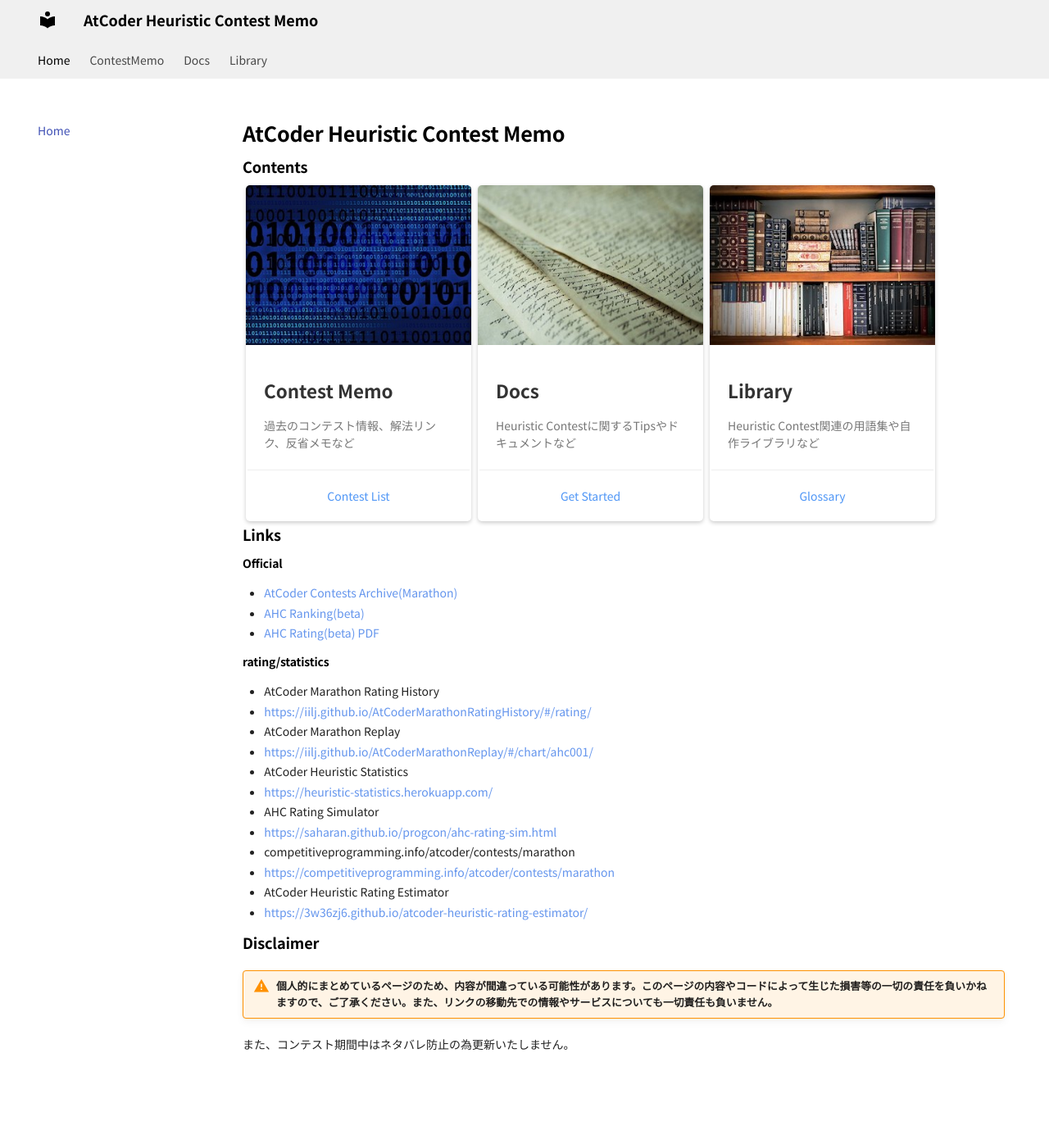
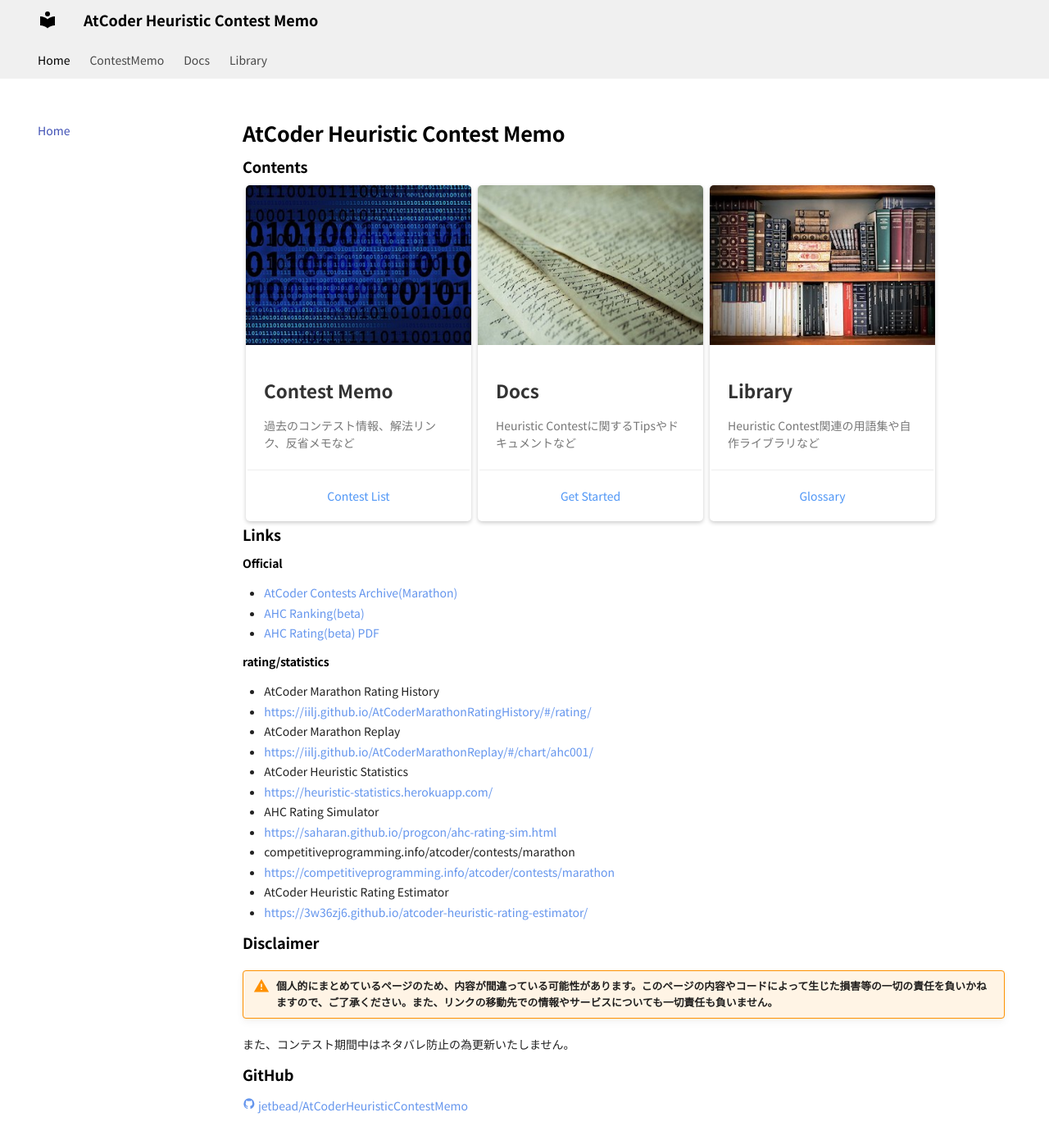
Before and after one commit to jetbead/AtCoderHeuristicContestMemo, an MkDocs documentation site: the page built from docs/index.md, in a window 1280 px wide and 1385 px high. Shown: the whole window at 82% size. Built offline with MkDocs 1.6.1 and Material for MkDocs 9.7.7, drawn with Linux system fonts in a browser that asks for light colours; some web fonts are replaced.

Commit message:
modify config and index.md

```diff
--- a/docs/index.md
+++ b/docs/index.md
@@ -76,3 +76,7 @@
 !!! warning "個人的にまとめているページのため、内容が間違っている可能性があります。このページの内容やコードによって生じた損害等の一切の責任を負いかねますので、ご了承ください。また、リンクの移動先での情報やサービスについても一切責任も負いません。"
 
 また、コンテスト期間中はネタバレ防止の為更新いたしません。
+
+## GitHub
+
+[:material-github: jetbead/AtCoderHeuristicContestMemo](https://github.com/jetbead/AtCoderHeuristicContestMemo/)
--- a/mkdocs.yaml
+++ b/mkdocs.yaml
@@ -37,7 +37,8 @@
   - pymdownx.critic
   - pymdownx.details
   - pymdownx.emoji:
-      emoji_generator: !!python/name:pymdownx.emoji.to_svg
+      emoji_index: !!python/name:materialx.emoji.twemoji
+      emoji_generator: !!python/name:materialx.emoji.to_svg
   - pymdownx.inlinehilite
   - pymdownx.keys
   - pymdownx.magiclink
```
